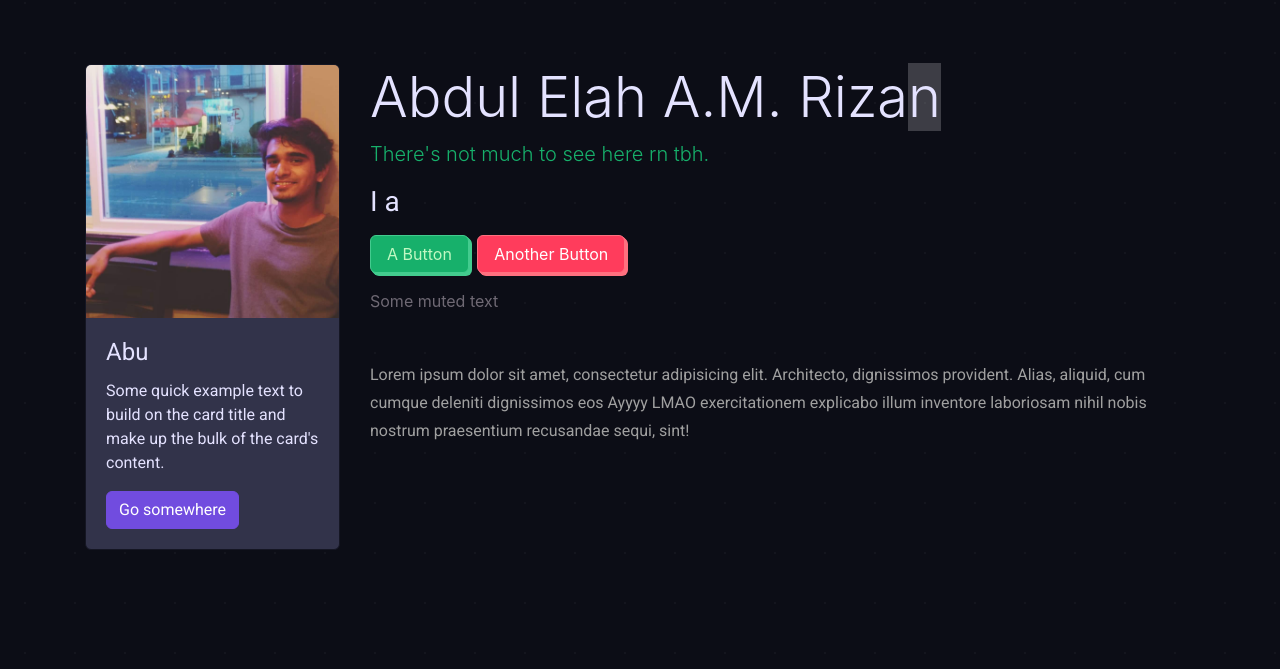
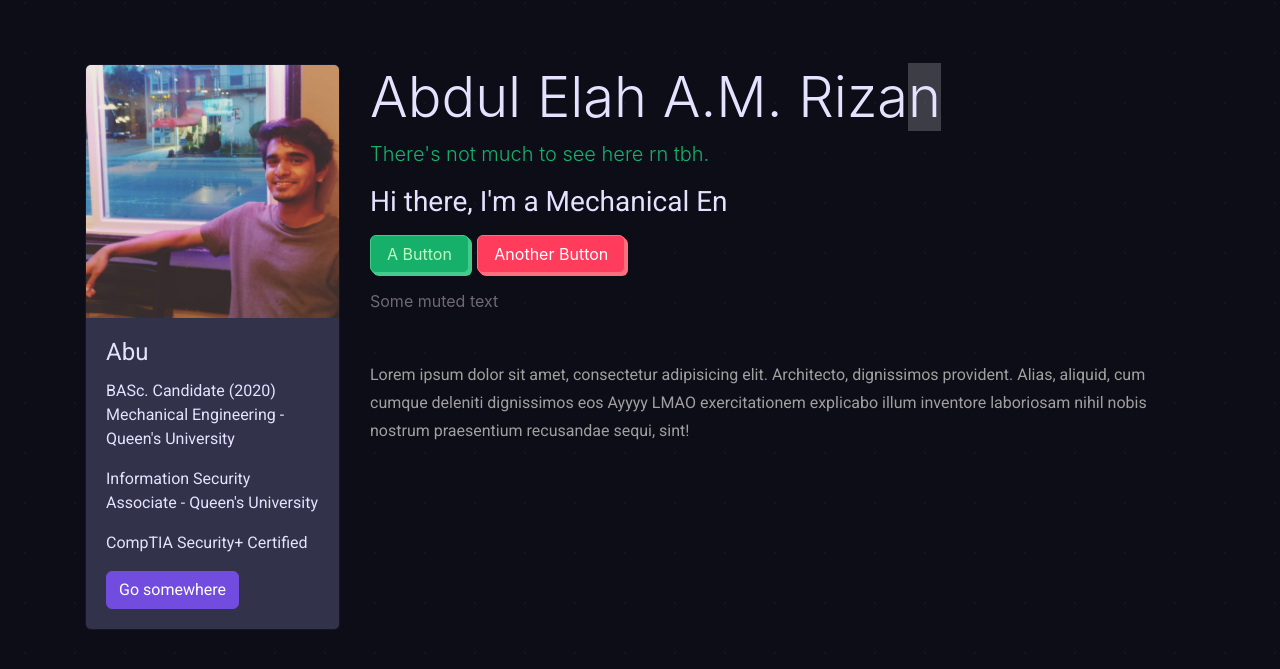
Before and after one commit to abdulelahrizan/AbuPortfolio, a Flask app: page / in a window 1280 px wide. Shown: the part 72-741 px from the top of the page. Run offline with Flask 2, Linux system fonts and the light colour scheme; some libraries are stand-ins or nearby versions; some web fonts are replaced.

Commit message:
updatess

```diff
--- a/templates/base.html
+++ b/templates/base.html
@@ -54,8 +54,10 @@
             <img class="card-img-top" src="{{ url_for('static', filename='images/Profile.jpg') }}" alt="Card image cap">
             <div class="card-body">
               <h4 class="card-title">Abu</h4>
-              <p class="card-text">Some quick example text to build on the card title and make up the bulk of the card's
-                content.</p>
+              <p class="card-text">BASc. Candidate (2020) Mechanical Engineering - Queen's University</p>
+              <p class="card-text">Information Security Associate - Queen's University </p>
+              <p class="card-text">CompTIA Security+ Certified </p>
+
               <a href="#!" class="btn btn-primary">Go somewhere</a>
             </div>
           </div>
@@ -63,9 +65,9 @@
         <div class="col-xl-9">
           <h1 class="display-2">Abdul Elah A.M. Riza<span class="vim-caret">n</span></h1>
           <div class="lead mb-3 text-mono text-success">There's not much to see here rn tbh.</div>
-          <h3>
+          <h3> Hi there,
             <a class="typewrite" data-period="2000"
-              data-type='[ "Hi there, I&#39;m Abu 😊", "I am a Developer.", "I am an Information Security Professional", "I am a Mechanincal Engineering Student", "I 💛 breaking and building Tech!" ]'>
+              data-type='[ "I&#39;m Abu 😊","I&#39;m a Mechanical Engineering Student", "I&#39;m a Developer.", "I&#39;m an Information Security Engineer", "I 💛 Breaking & Building Tech!" ]'>
               <span class="wrap"></span>
             </a>
           </h3>
@@ -95,6 +97,7 @@
   </div>
   {% endblock content %}
 
+  <footer> </footer>
   <!-- Optional JavaScript -->
   <!-- jQuery first, then Popper.js, then Bootstrap JS -->
 
```
Also changed, not shown: static/js/portfolio.js (line endings or trailing spaces).
